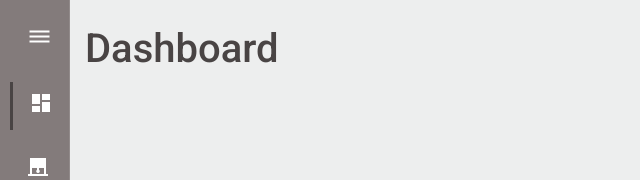
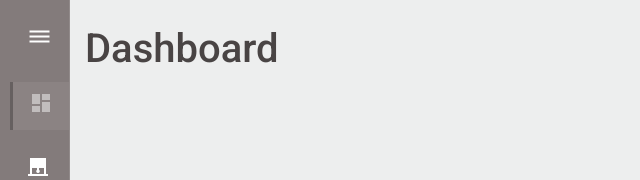
Before and after one commit to Schim9/domotique-app, an Angular app: page /#/dashboard in a window 1280 px wide. Shown: the top 180 px of the page, without its empty margins (0-640 px from the left). Built offline with nearby package versions, Linux system fonts and the light colour scheme; no server answers.

Commit message:
- css on side bar

```diff
--- a/src/app/components/side-nav-bar/sidenav.component.scss
+++ b/src/app/components/side-nav-bar/sidenav.component.scss
@@ -19,14 +19,15 @@
 
 .test-span-class {
   display: flex;
-  height: 100%;
   margin-left: 10px;
 }
 
 .nav {
   .active-link {
-    background-color: $navbar-selected-element-color;
+    background: $navbar-selected-element-color;
     border-left: solid 3px $navbar-selected-element-border;
+    filter: opacity(50%);
+    -webkit-filter: opacity(50%);
   }
 
   .hover {
--- a/src/app/components/temp-button/temp-button.component.scss
+++ b/src/app/components/temp-button/temp-button.component.scss
@@ -10,6 +10,7 @@
   p {
     font-size: 15px;
     padding-top: 30px;
+    padding-right: 10px;
   }
 
   img {
--- a/src/vars.scss
+++ b/src/vars.scss
@@ -1,5 +1,5 @@
 $navbar-bg-color: #837b7b;
-$navbar-selected-element-color: #837b7b;
+$navbar-selected-element-color: #928B8B;
 $navbar-selected-element-border: #494444;
 $navbar-icon-color: #ffffff;
 $body-bg-color: #edeeee;
```
